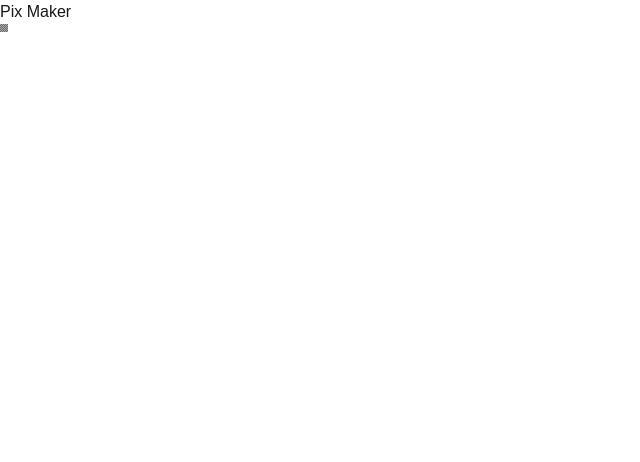
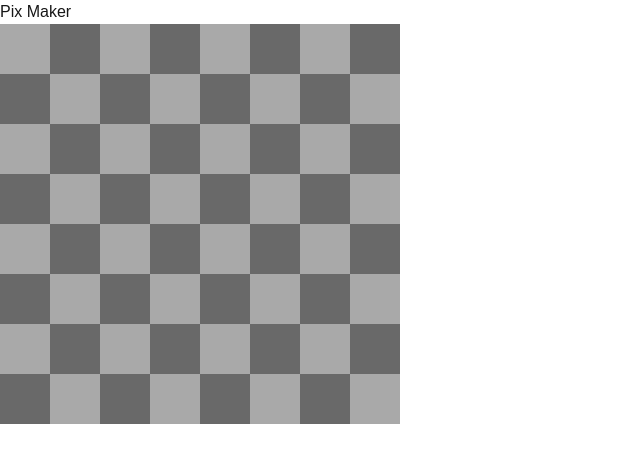
Before and after one commit to nicolaskruger/monstros_portateis, a Next.js app: page /pix-maker in a window 1280 px wide. Shown: the top 462 px of the page, without its empty margins (0-640 px from the left). Built offline with nearby package versions, Linux system fonts and the light colour scheme.

Commit message:
feat: :sparkles: update PixMaker to support customizable pixel size for enhanced rendering

```diff
--- a/src/pages/pix-maker.tsx
+++ b/src/pages/pix-maker.tsx
@@ -6,7 +6,7 @@ const pixW = 8;
 const pixH = 8;
 const lightGray = rgb(169, 169, 169);
 const darkGray = rgb(105, 105, 105);
-const onePix = 1;
+const pixSize = 50;
 
 const matrixGen = (w: number, h: number) => {
   const matrix: [number, number][] = [];
@@ -30,7 +30,7 @@ const PixMaker: FC = () => {
 
     matrixGen(pixW, pixH).forEach(([i, j]) => {
       ctx.fillStyle = `${pattern[(i + j) % 2]}`;
-      ctx.fillRect(j, i, onePix, onePix);
+      ctx.fillRect(j * pixSize, i * pixSize, pixSize, pixSize);
     });
   };
 
@@ -42,7 +42,12 @@ const PixMaker: FC = () => {
     <div w-screen h-screen>
       <h1>Pix Maker</h1>
       <main>
-        <canvas width={pixW} height={pixH} ref={canvas} id="pix-maker" />
+        <canvas
+          width={pixW * pixSize}
+          height={pixH * pixSize}
+          ref={canvas}
+          id="pix-maker"
+        />
       </main>
     </div>
   );
```
